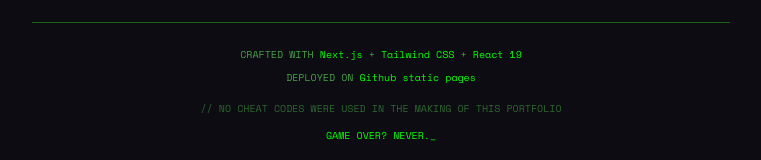
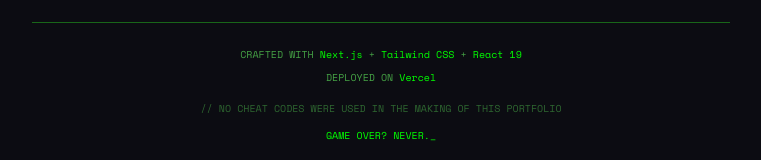
Before and after one commit to b-balakrishna/portfolio, a Next.js app: page / in a window 1280 px wide. Shown: the part 2818-2978 px from the top of the page, without its empty margins (454-1215 px from the left). Built offline with nearby package versions, Linux system fonts and the light colour scheme.

Commit message:
fix: update footer deployment information and remove unused deploy script

```diff
--- a/components/footer.tsx
+++ b/components/footer.tsx
@@ -14,8 +14,7 @@
             <span className="text-primary">React 19</span>
           </p>
           <p>
-            DEPLOYED ON{" "}
-            <span className="text-primary">Github static pages</span>
+            DEPLOYED ON <span className="text-primary">Vercel</span>
           </p>
           <p className="text-muted-foreground/60 mt-2">
             {"// NO CHEAT CODES WERE USED IN THE MAKING OF THIS PORTFOLIO"}
--- a/next.config.mjs
+++ b/next.config.mjs
@@ -1,14 +1,11 @@
 /** @type {import('next').NextConfig} */
 const nextConfig = {
-  output: 'export',
   typescript: {
     ignoreBuildErrors: true,
   },
   images: {
     unoptimized: true,
   },
-  basePath: '/portfolio',
-  assetPrefix: '/portfolio/',
 }
 
 export default nextConfig
--- a/package.json
+++ b/package.json
@@ -5,7 +5,6 @@
   "scripts": {
     "dev": "next dev --turbo",
     "build": "next build",
-    "deploy": "next build && gh-pages -d out",
     "start": "next start",
     "lint": "next lint"
   },
```
